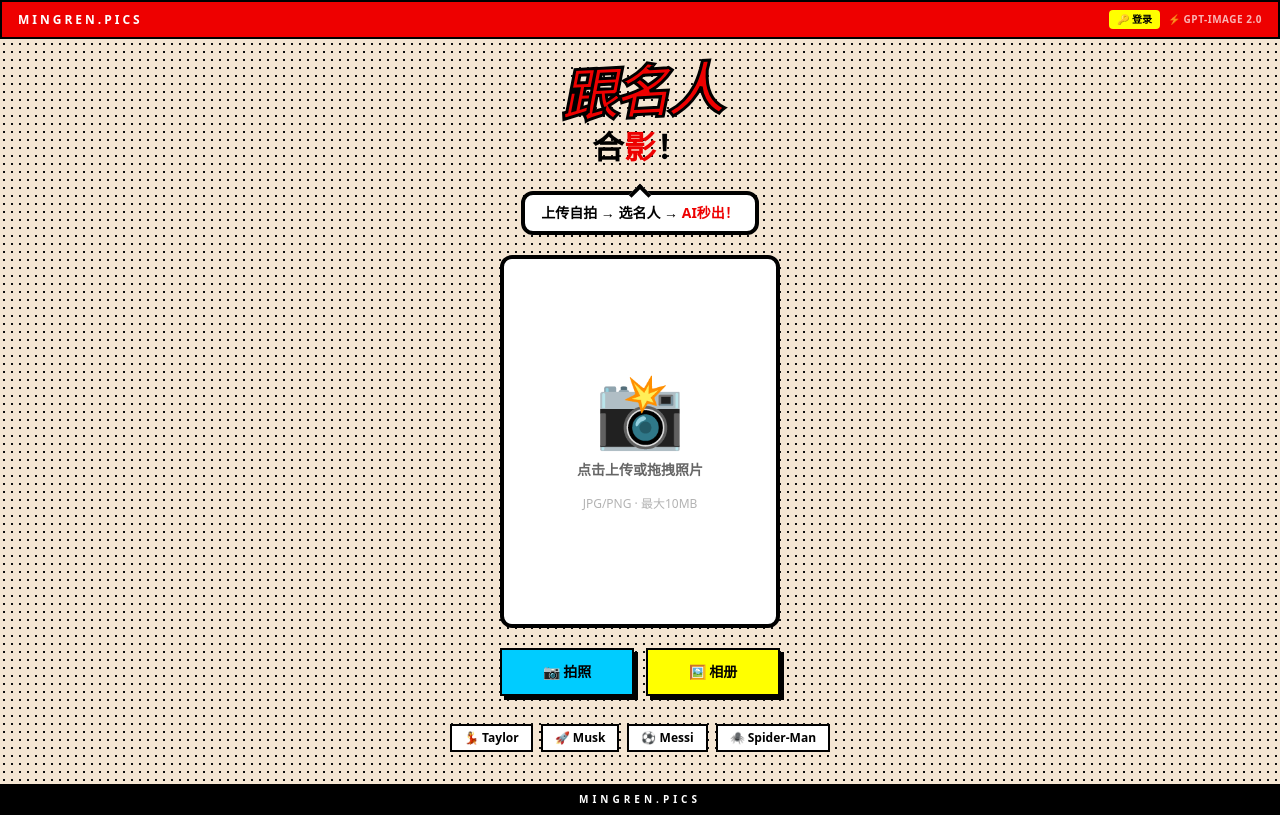
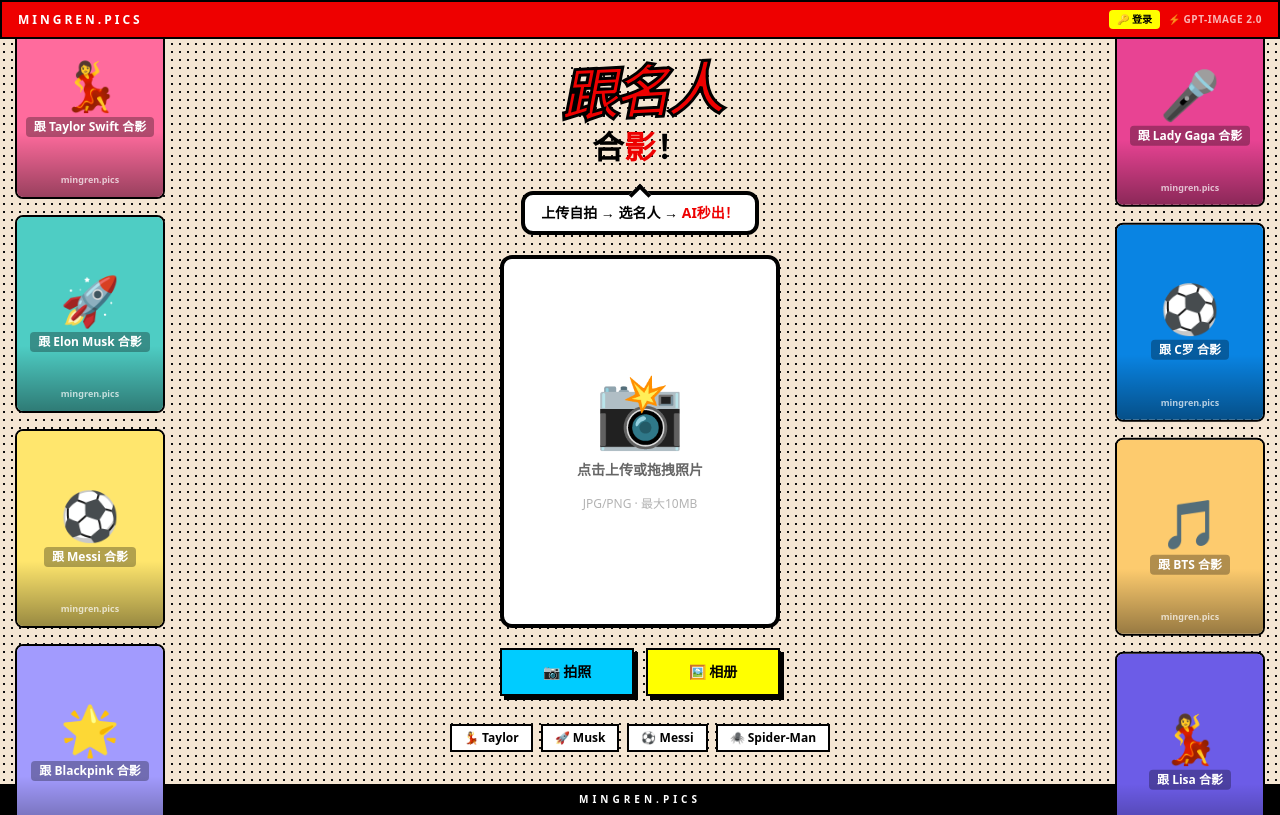
Before and after one commit to KevPH2026/mingren-pics, a Next.js app: page / in a window 1280 px wide. Built offline with nearby package versions, Linux system fonts and the light colour scheme.

Commit message:
fix: improve celebrity resemblance - optimize prompts and referencePrompt descriptions

```diff
--- a/src/app/api/auth/verify/route.ts
+++ b/src/app/api/auth/verify/route.ts
@@ -29,17 +29,17 @@
     const normalizedEmail = email.toLowerCase();
     const existingUser = getUserRecord(normalizedEmail);
 
+    // 无论新老用户，都发 tempToken（新用户注册用，老用户修改密码用）
+    const tempToken = setTempToken(normalizedEmail);
+
     if (existingUser) {
-      // Returning user — already has password
       return NextResponse.json({
         ok: true,
         isNewUser: false,
         email: normalizedEmail,
+        tempToken,
       });
     }
-
-    // New user — issue a temp token so they can set a password
-    const tempToken = setTempToken(normalizedEmail);
 
     return NextResponse.json({
       ok: true,
--- a/src/app/globals.css
+++ b/src/app/globals.css
@@ -187,3 +187,22 @@
 .animate-pulse-glow {
   animation: pulseGlow 2s ease-in-out infinite;
 }
+
+/* Side scroll animations for case images */
+@keyframes scrollUp {
+  0% { transform: translateY(0); }
+  100% { transform: translateY(-50%); }
+}
+
+@keyframes scrollDown {
+  0% { transform: translateY(-50%); }
+  100% { transform: translateY(0); }
+}
+
+.animate-scroll-up {
+  animation: scrollUp 40s linear infinite;
+}
+
+.animate-scroll-down {
+  animation: scrollDown 45s linear infinite;
+}
--- a/src/components/HomeContent.tsx
+++ b/src/components/HomeContent.tsx
@@ -52,9 +52,82 @@
   const StepComponent = stepComponents[step];
 
   return (
-    <main className="min-h-dvh flex flex-col halftone">
+    <main className="min-h-dvh flex flex-col halftone relative overflow-hidden">
+      {/* ===== 左侧滚动案例 ===== */}
+      <div className="hidden lg:block absolute left-0 top-0 bottom-0 w-[180px] overflow-hidden pointer-events-none z-0">
+        <div className="flex flex-col gap-4 animate-scroll-up" style={{ animationDuration: '40s' }}>
+          {/* 重复两遍实现无缝滚动 */}
+          {[
+            { celeb: 'Taylor Swift', emoji: '💃', bg: '#ff6b9d' },
+            { celeb: 'Elon Musk', emoji: '🚀', bg: '#4ecdc4' },
+            { celeb: 'Messi', emoji: '⚽', bg: '#ffe66d' },
+            { celeb: 'Blackpink', emoji: '🌟', bg: '#a29bfe' },
+            { celeb: '周杰伦', emoji: '🎹', bg: '#fd79a8' },
+            { celeb: 'Spider-Man', emoji: '🕷️', bg: '#e17055' },
+            { celeb: 'Lisa', emoji: '💃', bg: '#6c5ce7' },
+            { celeb: 'LeBron', emoji: '🏀', bg: '#00b894' },
+          ].concat([
+            { celeb: 'Taylor Swift', emoji: '💃', bg: '#ff6b9d' },
+            { celeb: 'Elon Musk', emoji: '🚀', bg: '#4ecdc4' },
+            { celeb: 'Messi', emoji: '⚽', bg: '#ffe66d' },
+            { celeb: 'Blackpink', emoji: '🌟', bg: '#a29bfe' },
+            { celeb: '周杰伦', emoji: '🎹', bg: '#fd79a8' },
+            { celeb: 'Spider-Man', emoji: '🕷️', bg: '#e17055' },
+            { celeb: 'Lisa', emoji: '💃', bg: '#6c5ce7' },
+            { celeb: 'LeBron', emoji: '🏀', bg: '#00b894' },
+          ]).map((item, i) => (
+            <div key={i} className="flex-shrink-0 w-[150px] rounded-lg comic-border-thin overflow-hidden mx-auto">
+              <div className="w-full aspect-[3/4] flex flex-col items-center justify-center gap-2 relative" style={{ backgroundColor: item.bg }}>
+                <span className="text-5xl">{item.emoji}</span>
+                <span className="text-xs font-black text-white px-2 py-0.5 bg-black/30 rounded">跟 {item.celeb} 合影</span>
+                <div className="absolute bottom-0 left-0 right-0 h-1/3 bg-gradient-to-t from-black/40 to-transparent" />
+                <div className="absolute bottom-2 left-0 right-0 text-center">
+                  <span className="text-[9px] font-bold text-white/70">mingren.pics</span>
+                </div>
+              </div>
+            </div>
+          ))}
+        </div>
+      </div>
+
+      {/* ===== 右侧滚动案例 ===== */}
+      <div className="hidden lg:block absolute right-0 top-0 bottom-0 w-[180px] overflow-hidden pointer-events-none z-0">
+        <div className="flex flex-col gap-4 animate-scroll-down" style={{ animationDuration: '45s' }}>
+          {[
+            { celeb: 'Lady Gaga', emoji: '🎤', bg: '#e84393' },
+            { celeb: 'C罗', emoji: '⚽', bg: '#0984e3' },
+            { celeb: 'BTS', emoji: '🎵', bg: '#fdcb6e' },
+            { celeb: 'Lisa', emoji: '💃', bg: '#6c5ce7' },
+            { celeb: '成龍', emoji: '🥋', bg: '#e17055' },
+            { celeb: 'Zendaya', emoji: '✨', bg: '#00cec9' },
+            { celeb: 'Mbappe', emoji: '⚡', bg: '#fab1a0' },
+            { celeb: 'IU', emoji: '🎀', bg: '#a29bfe' },
+          ].concat([
+            { celeb: 'Lady Gaga', emoji: '🎤', bg: '#e84393' },
+            { celeb: 'C罗', emoji: '⚽', bg: '#0984e3' },
+            { celeb: 'BTS', emoji: '🎵', bg: '#fdcb6e' },
+            { celeb: 'Lisa', emoji: '💃', bg: '#6c5ce7' },
+            { celeb: '成龍', emoji: '🥋', bg: '#e17055' },
+            { celeb: 'Zendaya', emoji: '✨', bg: '#00cec9' },
+            { celeb: 'Mbappe', emoji: '⚡', bg: '#fab1a0' },
+            { celeb: 'IU', emoji: '🎀', bg: '#a29bfe' },
+          ]).map((item, i) => (
+            <div key={i} className="flex-shrink-0 w-[150px] rounded-lg comic-border-thin overflow-hidden mx-auto">
+              <div className="w-full aspect-[3/4] flex flex-col items-center justify-center gap-2 relative" style={{ backgroundColor: item.bg }}>
+                <span className="text-5xl">{item.emoji}</span>
+                <span className="text-xs font-black text-white px-2 py-0.5 bg-black/30 rounded">跟 {item.celeb} 合影</span>
+                <div className="absolute bottom-0 left-0 right-0 h-1/3 bg-gradient-to-t from-black/40 to-transparent" />
+                <div className="absolute bottom-2 left-0 right-0 text-center">
+                  <span className="text-[9px] font-bold text-white/70">mingren.pics</span>
+                </div>
+              </div>
+            </div>
+          ))}
+        </div>
+      </div>
+
       {/* Comic header bar */}
-      <header className="bg-[#e00] text-white comic-border-thin border-t-0 border-x-0 px-4 py-2 flex items-center justify-between">
+      <header className="bg-[#e00] text-white comic-border-thin border-t-0 border-x-0 px-4 py-2 flex items-center justify-between relative z-10">
         <button
           onClick={() => setStep('upload')}
           className="font-black text-xs tracking-[3px] uppercase"
@@ -78,7 +151,7 @@
         </div>
       </header>
 
-      <div className="flex-1 flex flex-col items-center justify-start pb-8">
+      <div className="flex-1 flex flex-col items-center justify-start pb-8 relative z-10">
         <StepComponent />
       </div>
 
--- a/src/components/SelectScenario.tsx
+++ b/src/components/SelectScenario.tsx
@@ -27,7 +27,11 @@
     if (loading) return;
 
     if (!canGenerate()) {
-      setShowPaywall(true);
+      if (registered) {
+        alert('今日生成次数已用完，明天再来或邀请好友获取更多次数！');
+      } else {
+        setShowPaywall(true);
+      }
       return;
     }
 
@@ -41,10 +45,10 @@
     let prompt: string;
 
     if (customText && customText.trim()) {
-      prompt = `Generate a photorealistic image: ${customText.trim()}. One person in the photo is a person matching this description: ${celeb?.referencePrompt}. The other person is from the reference image — preserve their face and appearance. Natural lighting, authentic candid moment, high quality.`;
+      prompt = `Create a photorealistic photograph: ${customText.trim()}. The photo features two real people standing together. Person A is a famous celebrity who looks exactly like this: ${celeb?.referencePrompt}. Generate their face with highly recognizable celebrity features — make it look like a real photo of this famous person, not a generic lookalike. Person B is from the reference image — preserve their exact face, identity and appearance. Both people should look equally real and natural. Natural lighting, authentic candid moment, high quality DSLR photo.`;
     } else {
       const scenario = scenarios.find((s) => s.id === scenarioId) || scenarios[2];
-      prompt = `Generate a photo of two friends ${scenario.prompt}. One is a person matching this description: ${celeb?.referencePrompt}. The other person is from the reference image — preserve their face and appearance. Natural lighting, authentic candid moment.`;
+      prompt = `Create a photorealistic photograph of two real people ${scenario.prompt}. Person A is a famous celebrity who looks exactly like this: ${celeb?.referencePrompt}. Generate their face with highly recognizable celebrity features — make it look like a real photo of this famous person, not a generic lookalike. Person B is from the reference image — preserve their exact face, identity and appearance. Both people should look equally real and natural. Natural lighting, authentic candid moment, DSLR quality.`;
     }
 
     setStep('generating');
--- a/src/lib/celebrities.ts
+++ b/src/lib/celebrities.ts
@@ -214,7 +214,7 @@
     nameEn: 'Elon Musk',
     category: 'tech',
     tags: ['科技', 'CEO'],
-    referencePrompt: 'A man of medium build with short light brown hair, distinctive jawline, often wearing a dark t-shirt or suit, confident expression',
+    referencePrompt: 'A tall man in his early 50s with short light brown hair receding at temples, angular facial structure, intense gaze, slim build, often wearing a black t-shirt or dark suit jacket, confident slightly smirk expression, distinctive tech billionaire appearance',
     avatarUrl: '🚀',
     hotness: 98,
   },
@@ -224,7 +224,7 @@
     nameEn: 'Mark Zuckerberg',
     category: 'tech',
     tags: ['科技', 'Meta'],
-    referencePrompt: 'A man with short curly brown/blond hair, blue eyes, clean-shaven, often wearing a simple t-shirt or hoodie, youthful appearance',
+    referencePrompt: 'A man in his late 30s-early 40s with short bleached blond curly hair, square jaw, blue eyes, slight stubble beard, medium build, wearing a plain dark t-shirt or gray hoodie, known tech CEO look',
     avatarUrl: '👤',
     hotness: 93,
   },
@@ -234,7 +234,7 @@
     nameEn: 'Sundar Pichai',
     category: 'tech',
     tags: ['科技', 'Google'],
-    referencePrompt: 'An Indian-American man with short black hair, glasses, clean-shaven, warm professional smile, wearing a casual button-down shirt',
+    referencePrompt: 'An Indian-American man in his early 50s with short black hair going gray at temples, round face, wearing wire-frame glasses, clean-shaven, warm professional smile, wearing a casual button-down shirt or suit, distinguished tech executive appearance',
     avatarUrl: '🔍',
     hotness: 85,
   },
@@ -244,7 +244,7 @@
     nameEn: 'Sam Altman',
     category: 'tech',
     tags: ['科技', 'OpenAI'],
-    referencePrompt: 'A young man with short brown hair, clean-shaven, casual and approachable look, often wearing a simple t-shirt or sweater, thoughtful expression',
+    referencePrompt: 'A man in his late 30s with short brown wavy hair, clean-shaven round face, friendly eyes, slim build, often wearing a brown or gray t-shirt, casual approachable tech entrepreneur look',
     avatarUrl: '🤖',
     hotness: 92,
   },
```
